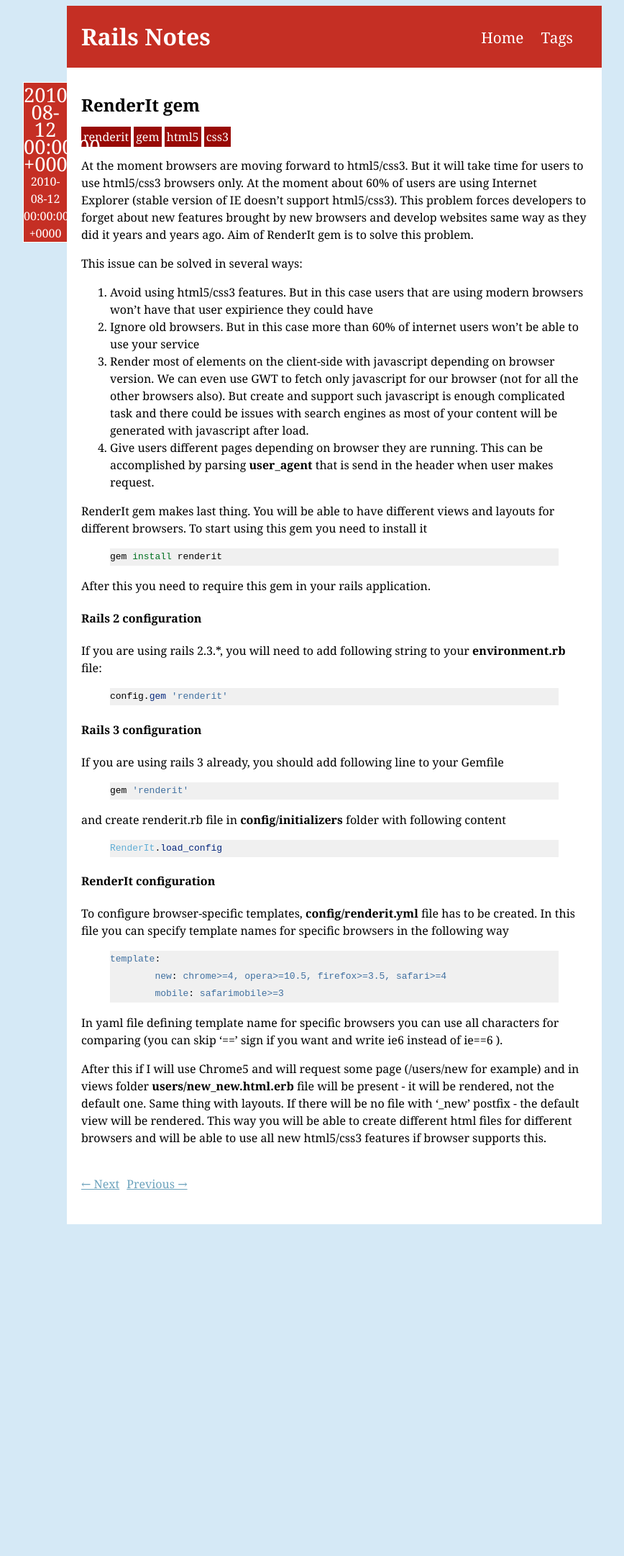
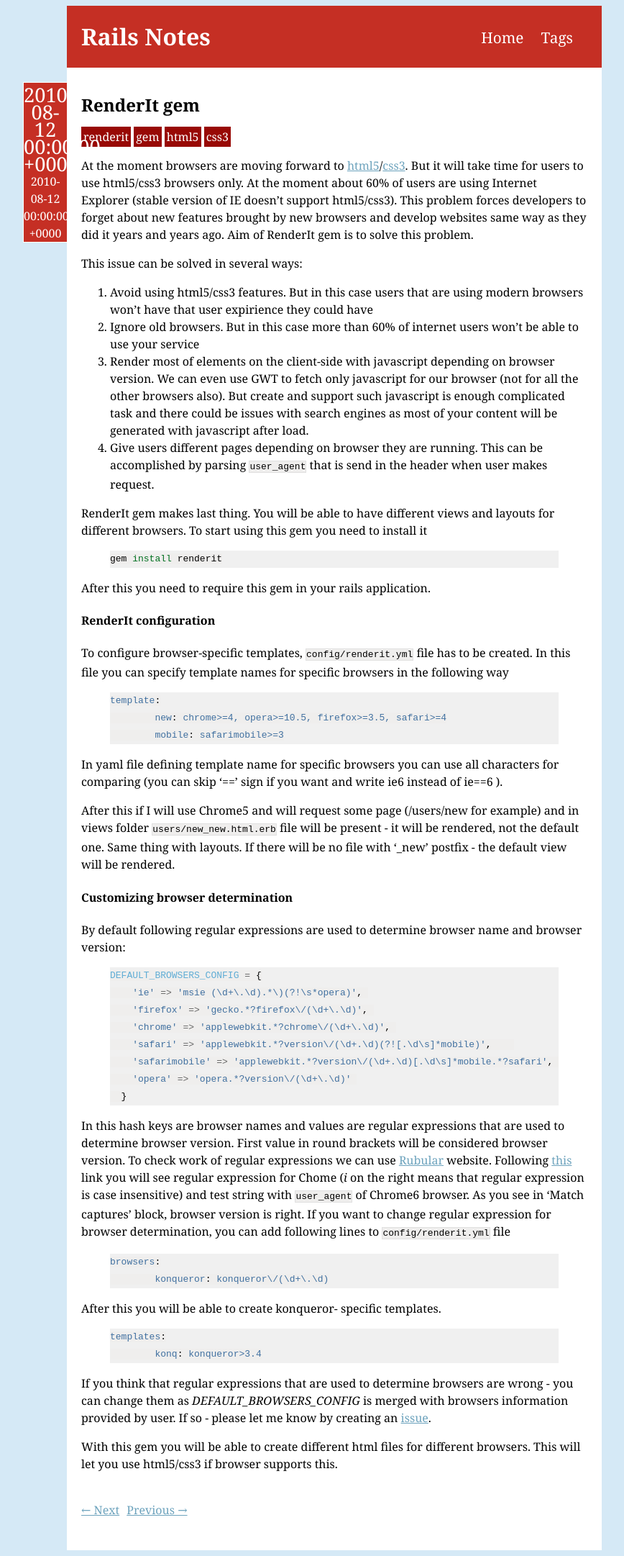
Before and after one commit to romanoff/blog, a Jekyll site: the page built from _posts/2010-08-12-renderit-gem.markdown, in a window 1280 px wide. Shown: the whole page at 72% size, without its empty margins (175-1043 px from the left). Built offline with Jekyll 4.4.1, drawn with Linux system fonts in a browser that asks for light colours; before the commit the page ends 1709 px from its top, so only the background shows below that.

Commit message:
Modified first post a little bit

```diff
--- a/_posts/2010-08-12-renderit-gem.markdown
+++ b/_posts/2010-08-12-renderit-gem.markdown
@@ -8,7 +8,7 @@
 - css3
 ---
 
-At the moment browsers are moving forward to html5/css3. But it will take time for users to use html5/css3 browsers only. At the moment about 60% of users are using Internet Explorer (stable version of IE doesn't support html5/css3).
+At the moment browsers are moving forward to [html5](http://www.html5rocks.com/)/[css3](http://www.css3.info/preview/). But it will take time for users to use html5/css3 browsers only. At the moment about 60% of users are using Internet Explorer (stable version of IE doesn't support html5/css3).
 This problem forces developers to forget about new features brought by new browsers and develop websites same way as they did it years and years ago. Aim of RenderIt gem is to solve this problem.
 <!-- Preview -->
 
@@ -16,32 +16,17 @@
 1. Avoid using html5/css3 features. But in this case users that are using modern browsers won't have that user expirience they could have
 2. Ignore old browsers. But in this case more than 60% of internet users won't be able to use your service
 3. Render most of elements on the client-side with javascript depending on browser version. We can even use GWT to fetch only javascript for our browser (not for all the other browsers also). But create and support such javascript is enough complicated task and there could be issues with search engines as most of your content will be generated with javascript after load.
-4. Give users different pages depending on browser they are running. This can be accomplished by parsing **user_agent** that is send in the header when user makes request.
+4. Give users different pages depending on browser they are running. This can be accomplished by parsing `user_agent` that is send in the header when user makes request.
 
 RenderIt gem makes last thing. You will be able to have different views and layouts for different browsers. To start using this gem you need to install it
 {% highlight bash %}
 gem install renderit
 {% endhighlight %}
 After this you need to require this gem in your rails application.
-#### Rails 2 configuration
-If you are using rails 2.3.\*, you will need to add following string to your **environment.rb** file:
-{% highlight ruby %}
-config.gem 'renderit'
-{% endhighlight %}
-
-#### Rails 3 configuration
-If you are using rails 3 already, you should add following line to your Gemfile
-{% highlight ruby %}
-gem 'renderit'
-{% endhighlight %}
-and create renderit.rb file in **config/initializers** folder with following content
-{% highlight ruby %}
-RenderIt.load_config
-{% endhighlight %}
 
 #### RenderIt configuration
 
-To configure browser-specific templates, **config/renderit.yml** file has to be created. In this file you can specify template names for specific browsers in the following way
+To configure browser-specific templates, `config/renderit.yml` file has to be created. In this file you can specify template names for specific browsers in the following way
 {% highlight yaml %}
 template:
         new: chrome>=4, opera>=10.5, firefox>=3.5, safari>=4
@@ -50,4 +35,36 @@
 
 In yaml file defining template name for specific browsers you can use all characters for comparing (you can skip '==' sign if you want and write ie6 instead of ie==6 ).
 
-After this if I will use Chrome5 and will request some page (/users/new for example) and in views folder **users/new_new.html.erb** file will be present - it will be rendered, not the default one. Same thing with layouts. If there will be no file with '_new' postfix - the default view will be rendered. This way you will be able to create different html files for different browsers and will be able to use all new html5/css3 features if browser supports this.
+After this if I will use Chrome5 and will request some page (/users/new for example) and in views folder `users/new_new.html.erb` file will be present - it will be rendered, not the default one. Same thing with layouts. If there will be no file with '_new' postfix - the default view will be rendered.
+
+#### Customizing browser determination
+
+By default following regular expressions are used to determine browser name and browser version:
+
+{% highlight ruby %}
+DEFAULT_BROWSERS_CONFIG = {
+    'ie' => 'msie (\d+\.\d).*\)(?!\s*opera)',
+    'firefox' => 'gecko.*?firefox\/(\d+\.\d)',
+    'chrome' => 'applewebkit.*?chrome\/(\d+\.\d)',
+    'safari' => 'applewebkit.*?version\/(\d+.\d)(?![.\d\s]*mobile)',
+    'safarimobile' => 'applewebkit.*?version\/(\d+.\d)[.\d\s]*mobile.*?safari',
+    'opera' => 'opera.*?version\/(\d+\.\d)'
+  }
+{% endhighlight %}
+
+In this hash keys are browser names and values are regular expressions that are used to determine browser version. First value in round brackets will be considered browser version. To check work of regular expressions we can use [Rubular](http://rubular.com/) website. Following [this](http://rubular.com/r/YUuq6bN65i) link you will see regular expression for Chome (*i* on the right means that regular expression is case insensitive) and test string with `user_agent` of Chrome6 browser. As you see in 'Match captures' block, browser version is right. If you want to change regular expression for browser determination, you can add following lines to `config/renderit.yml` file
+
+{% highlight yaml %}
+browsers:
+        konqueror: konqueror\/(\d+\.\d)
+{% endhighlight %}
+
+After this you will be able to create konqueror- specific templates.
+{% highlight yaml %}
+templates:
+        konq: konqueror>3.4
+{% endhighlight %}
+
+If you think that regular expressions that are used to determine browsers are wrong - you can change them as *DEFAULT_BROWSERS_CONFIG* is merged with browsers information provided by user. If so - please let me know by creating an [issue](http://github.com/romanoff/renderit/issues).
+
+With this gem you will be able to create different html files for different browsers. This will let you use html5/css3 if browser supports this.
```
Also changed, not shown: stylesheets/all.css.
